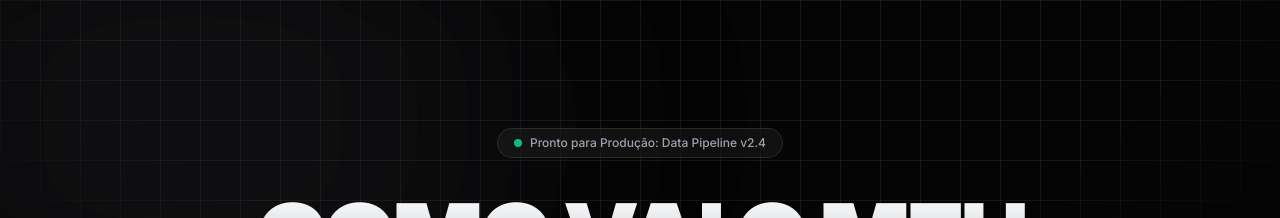
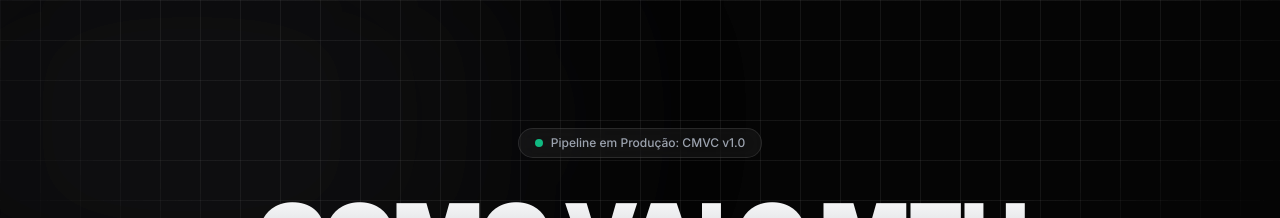
Before and after one commit to gustavoalikan1910/cmvm, a Next.js app in the folder website/: page / in a window 1280 px wide. Shown: the top 218 px of the page. Built offline with nearby package versions, Linux system fonts and the light colour scheme; no server answers; the database is empty.

Commit message:
style: update hero badge to Pipeline em Produção: CMVC v1.0

```diff
--- a/website/app/page.jsx
+++ b/website/app/page.jsx
@@ -64,7 +64,7 @@ export default async function Home() {
               <span className="animate-ping absolute inline-flex h-full w-full rounded-full bg-emerald-400 opacity-75"></span>
               <span className="relative inline-flex rounded-full h-2 w-2 bg-emerald-500"></span>
             </span>
-            Pronto para Produção: Data Pipeline v2.4
+            Pipeline em Produção: CMVC v1.0
           </div>
 
           <h1 className="text-5xl md:text-8xl font-black tracking-tighter mb-8 bg-gradient-to-b from-white to-gray-500 bg-clip-text text-transparent flex flex-col md:flex-row items-center justify-center gap-6 md:gap-10">
```
